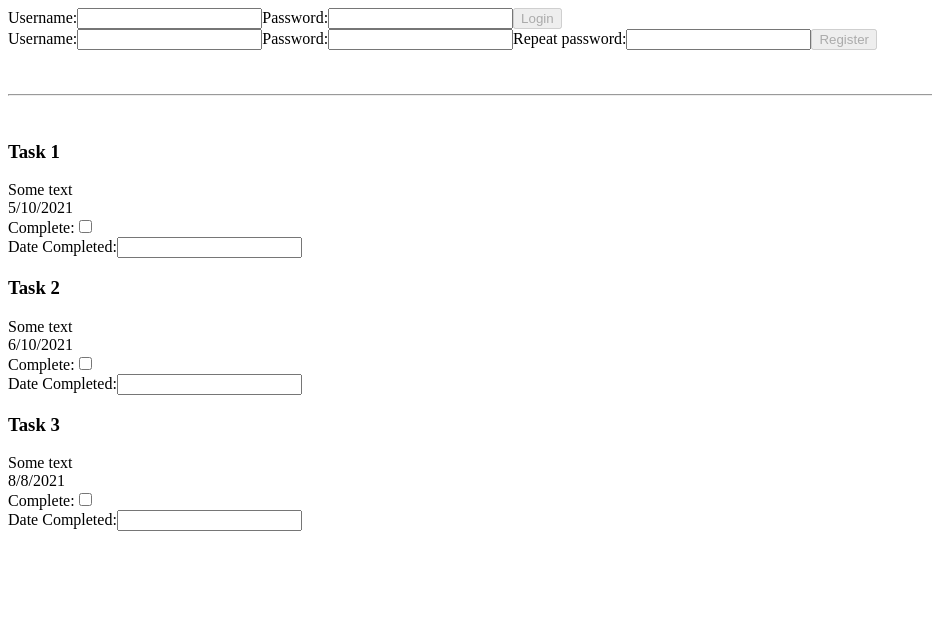
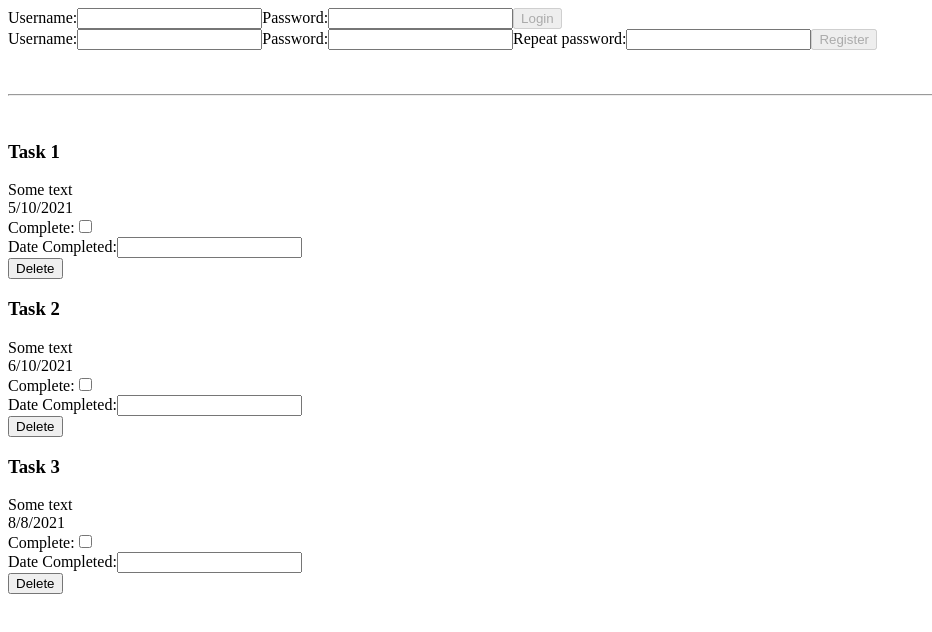
Before and after one commit to mujicapm/ToDoList, a React (Create React App) app: page / in a window 1280 px wide. Shown: the top 632 px of the page, without its empty margins (0-932 px from the left). Built offline with nearby package versions, Linux system fonts and the light colour scheme.

Commit message:
HW3 Complete. All requirements are met.

```diff
--- a/src/App.js
+++ b/src/App.js
@@ -55,12 +55,11 @@ function App() {
                     title: action.title,
                     description: action.description,
                     dateCreated: action.dateCreated,
-                    isComplete: false
+                    isComplete: false,
+                    dateComplete: ''
                 }
                 return [ newPost, ...state ]
             case 'TOGGLE_TODO':
-                // const updatedList = state.filter((toDoItem) => {return toDoItem.UUID === action.UUID;}).map((toDoItem) =>{return toDoItem.isComplete = true;});
-                // const updatedList = state.filter((toDoItem) => {return toDoItem.UUID === action.UUID}))
                 if (action.isComplete) {
                     return state.map(toDoItem => ( toDoItem.UUID === action.UUID ) ?
                         {...toDoItem,
@@ -76,8 +75,9 @@ function App() {
                         }
                         : toDoItem
                     )}
-            // case 'DELETE_TODO':
-            //     return ''
+            case 'DELETE_TODO':
+                const newList = state.filter(toDoItem => ( toDoItem.UUID !== action.UUID ));
+                return newList
             default:
                 return state;
         }
--- a/src/ToDos/ToDoItem.js
+++ b/src/ToDos/ToDoItem.js
@@ -9,12 +9,15 @@ export default function ToDoItem ({ UUID, title, description, dateCreated, isCom
             <div>{dateCreated}</div>
             <div>
                 <label htmlFor="item-complete">Complete:</label>
-                <input type="checkbox" name="item-complete" id="item-complete" value="0" checked={isComplete} onChange={e => {dispatchToDo({type: 'TOGGLE_TODO', UUID, title, description, dateCreated, isComplete, dateComplete});}}/>
+                <input type="checkbox" name="item-complete" id="item-complete" value="0" checked={isComplete} onChange={e => {dispatchToDo({type: 'TOGGLE_TODO', UUID, isComplete});}}/>
             </div>
             <div>
                 <label htmlFor="item-completeTimeStamp">Date Completed:</label>
                 <input type="text" name="item-completeTimeStamp" id="create-completeTimeStamp" value={dateComplete} readOnly/>
             </div>
+            <div>
+                <input type="button" name="delete-item" id="delete-item" value="Delete" onClick={e => {dispatchToDo({type: 'DELETE_TODO', UUID})}} />
+            </div>
         </div>
     )
 }
```
